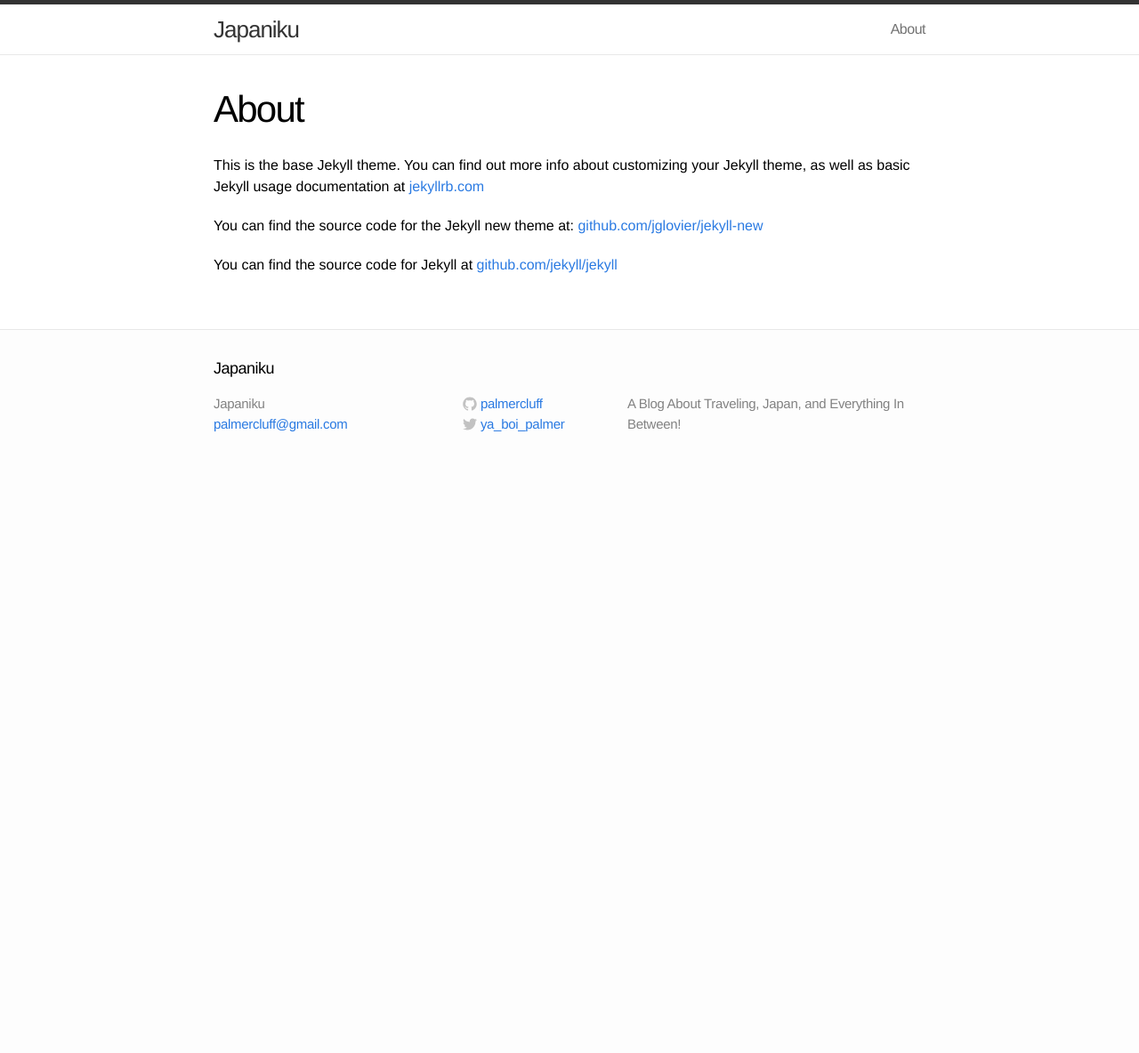
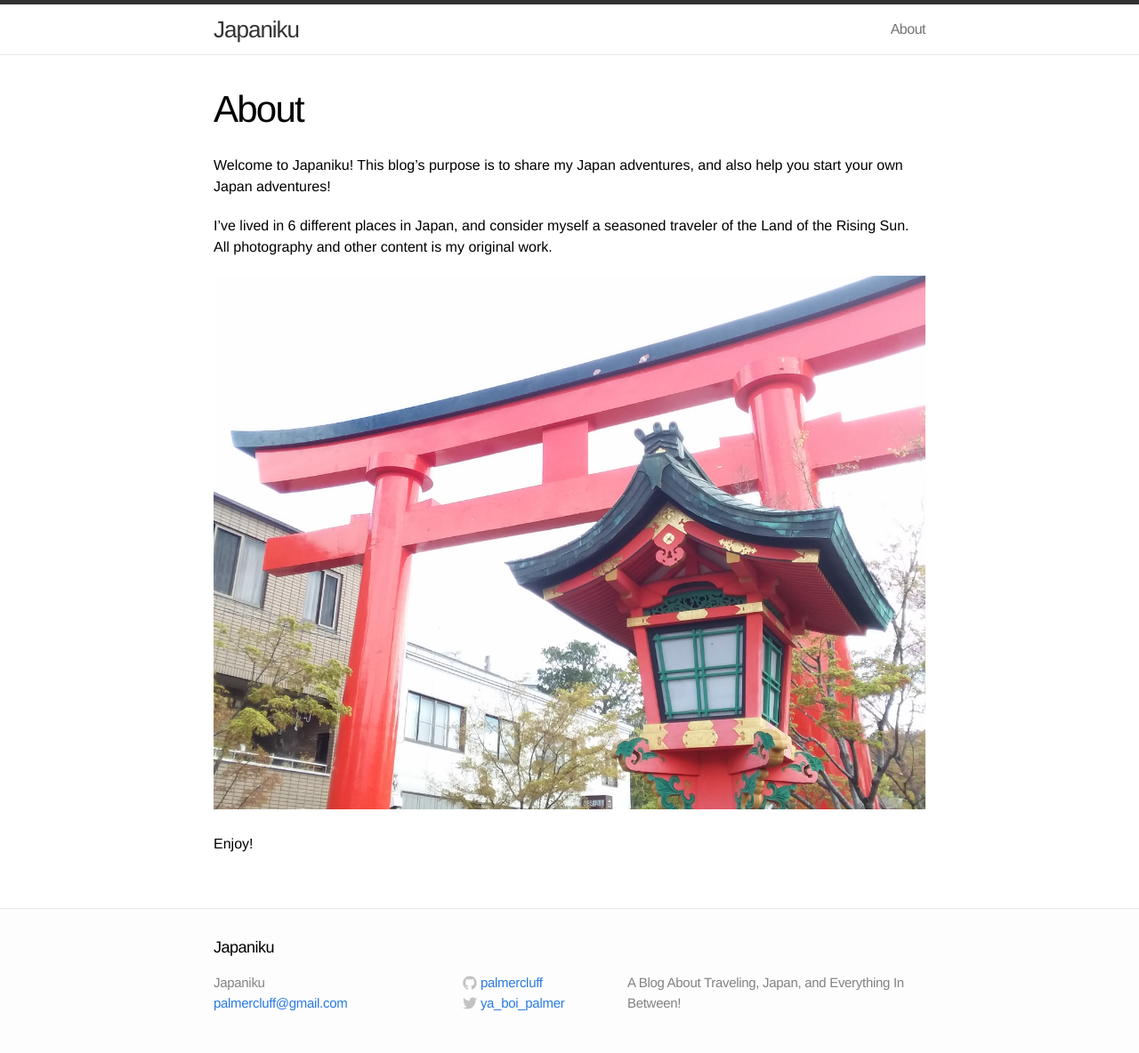
Before and after one commit to palmercluff/japaniku, a Jekyll site: the page built from japaniku-jekyll/about.md, in a window 1280 px wide. Shown: the whole page at 89% size. Built offline with Jekyll 4.4.1, drawn with Linux system fonts in a browser that asks for light colours; before the commit the page ends 900 px from its top, so only the background shows below that.

Commit message:
Experimenting with images

```diff
--- a/japaniku-jekyll/_posts/2020-10-25-welcome-to-japaniku.markdown
+++ b/japaniku-jekyll/_posts/2020-10-25-welcome-to-japaniku.markdown
@@ -5,4 +5,6 @@ date:   2020-10-25 17:35:00
 categories: jekyll update
 ---
 
-Welcome to Japaniku! I've lived in 6 different cities in Japan, and often travel there. This blog has been created to share my Japan adventures, and also help you start your own Japan adventures!
+Welcome to Japaniku! This blog's purpose is to share my Japan adventures, and also help you start your own Japan adventures!
+
+I've lived in 6 different places in Japan, and consider myself a seasoned traveler of the Land of the Rising Sun. All photography and other content is my original work.
--- a/japaniku-jekyll/about.md
+++ b/japaniku-jekyll/about.md
@@ -4,8 +4,10 @@ title: About
 permalink: /about/
 ---
 
-This is the base Jekyll theme. You can find out more info about customizing your Jekyll theme, as well as basic Jekyll usage documentation at [jekyllrb.com](http://jekyllrb.com/)
+Welcome to Japaniku! This blog's purpose is to share my Japan adventures, and also help you start your own Japan adventures!
 
-You can find the source code for the Jekyll new theme at: [github.com/jglovier/jekyll-new](https://github.com/jglovier/jekyll-new)
+I've lived in 6 different places in Japan, and consider myself a seasoned traveler of the Land of the Rising Sun. All photography and other content is my original work.
 
-You can find the source code for Jekyll at [github.com/jekyll/jekyll](https://github.com/jekyll/jekyll)
+<img src="{{ "/images/gate-and-lantern.jpg" | prepend: site.baseurl }}" style="width:100%" />
+
+Enjoy!
```
Also changed, not shown: japaniku-jekyll/images/gate-and-lantern.jpg (added).
